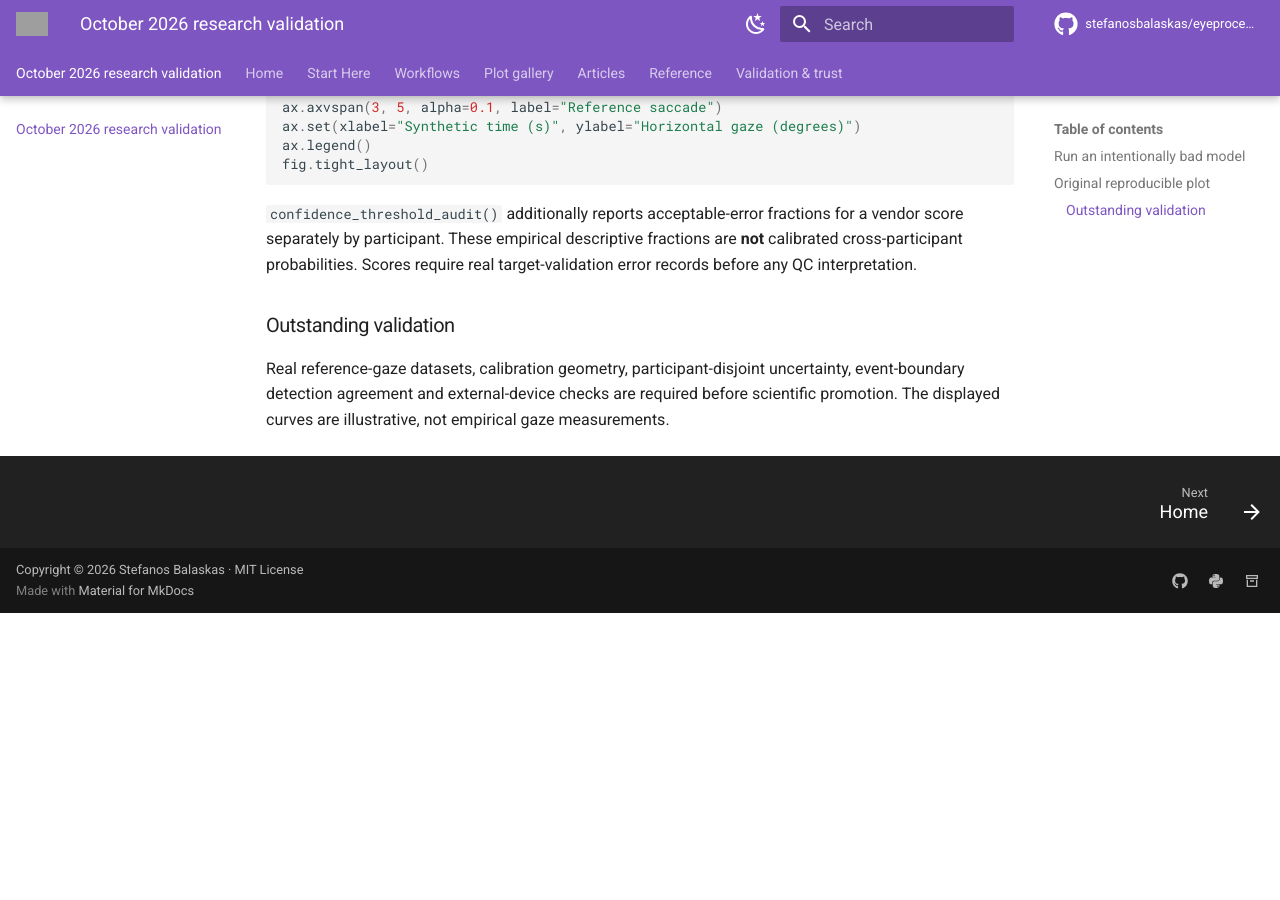
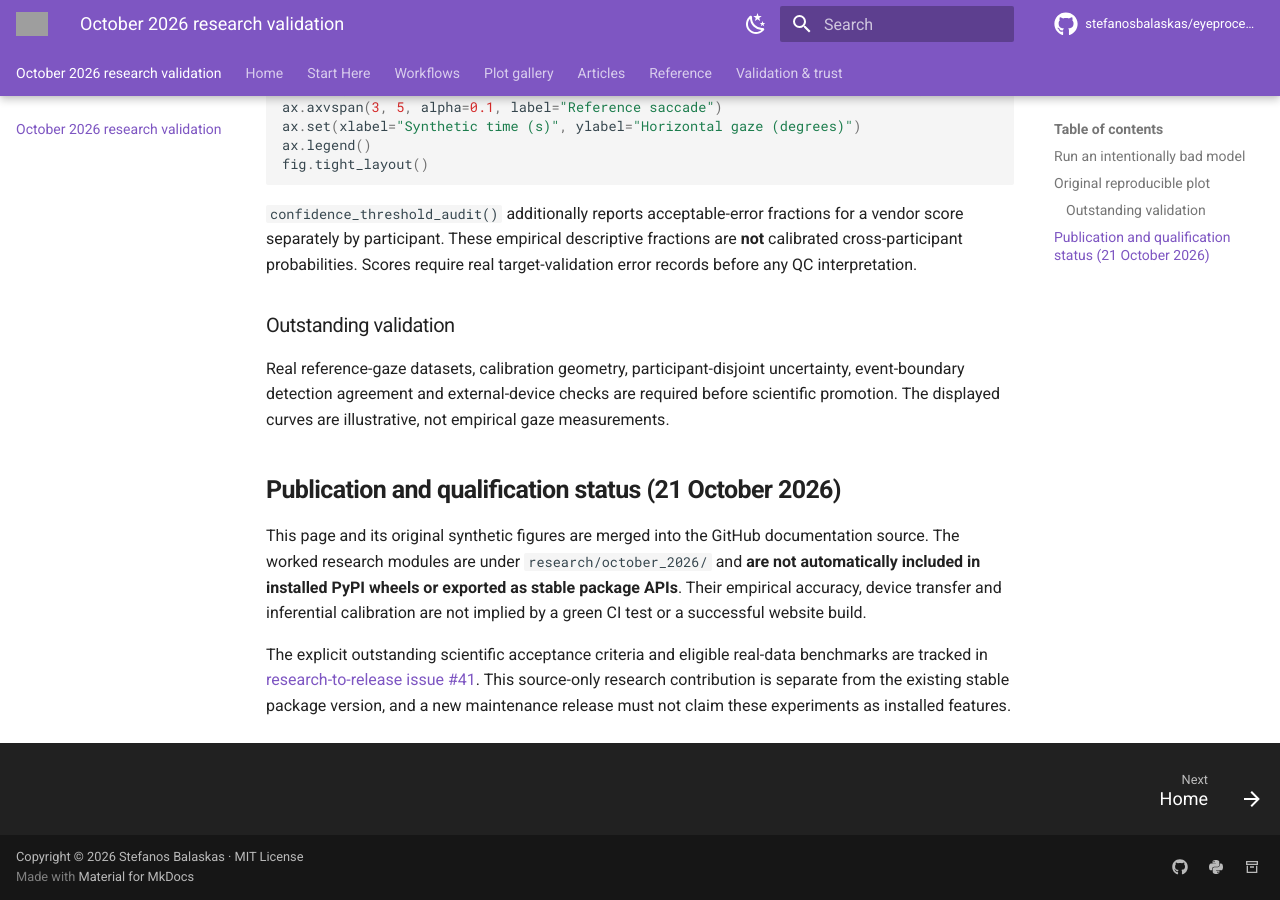
Before and after one commit to stefanosbalaskas/eyeprocesspy, an MkDocs documentation site: the page built from docs/research/october-2026-event-reconstruction.md, in a window 1280 px wide and 900 px high, scrolled down 1589 px. Built offline with MkDocs 1.6.1 and Material for MkDocs 9.7.7, drawn with Linux system fonts in a browser that asks for light colours; comment, search, counter and statistics services are not loaded; before the commit the page ends 2202 px from its top, so only the background shows below that; grey boxes are pictures that could not be loaded.

Commit message:
Docs: highlight illustrated research methods and explicit source-only boundary
* docs: publish explicit scientific qualification and PyPI availability boundary

* docs: showcase research article and synthetic figure in repository landing page

```diff
--- a/docs/research/october-2026-event-reconstruction.md
+++ b/docs/research/october-2026-event-reconstruction.md
@@ -48,3 +48,9 @@
 ### Outstanding validation
 
 Real reference-gaze datasets, calibration geometry, participant-disjoint uncertainty, event-boundary detection agreement and external-device checks are required before scientific promotion. The displayed curves are illustrative, not empirical gaze measurements.
+
+## Publication and qualification status (21 October 2026)
+
+This page and its original synthetic figures are merged into the GitHub documentation source. The worked research modules are under `research/october_2026/` and **are not automatically included in installed PyPI wheels or exported as stable package APIs**. Their empirical accuracy, device transfer and inferential calibration are not implied by a green CI test or a successful website build.
+
+The explicit outstanding scientific acceptance criteria and eligible real-data benchmarks are tracked in [research-to-release issue #41](https://github.com/stefanosbalaskas/eyeprocesspy/issues/41). This source-only research contribution is separate from the existing stable package version, and a new maintenance release must not claim these experiments as installed features.
```
Also changed, not shown: README.md (+6 -0 lines).
